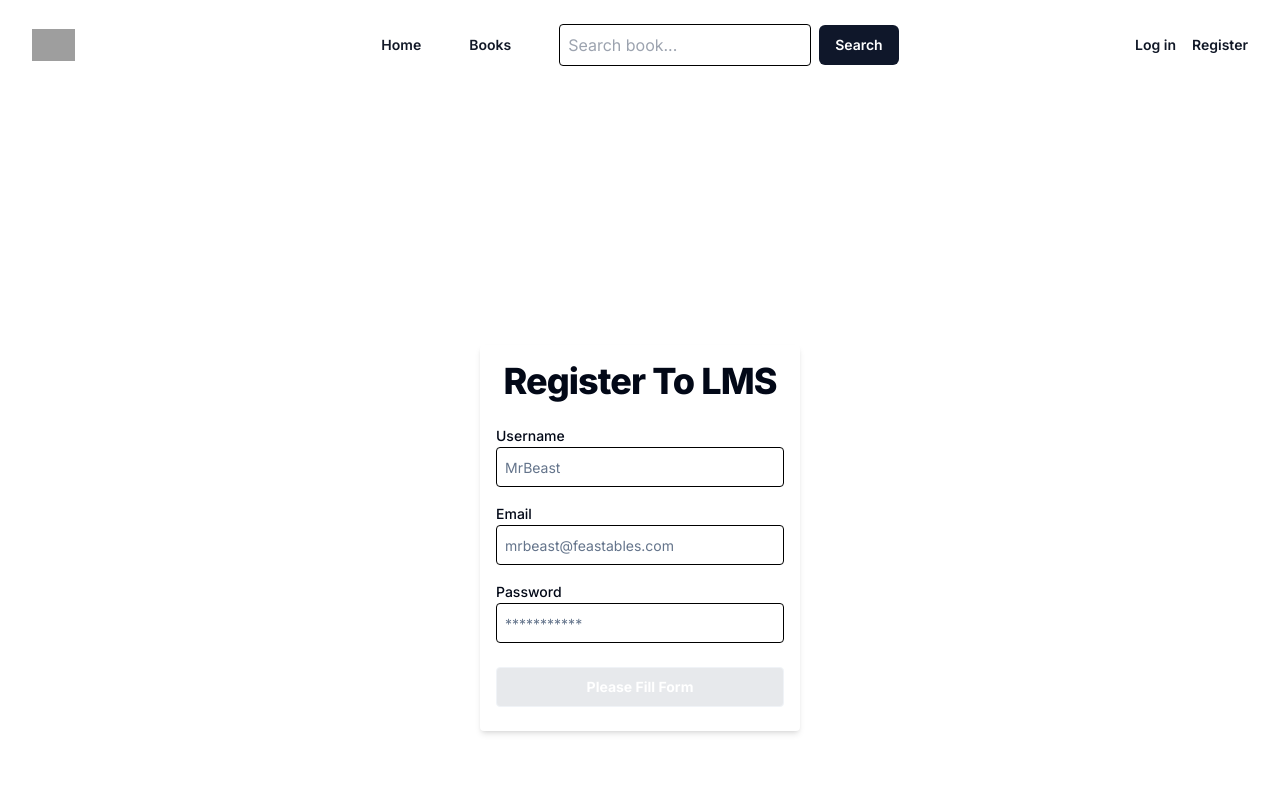
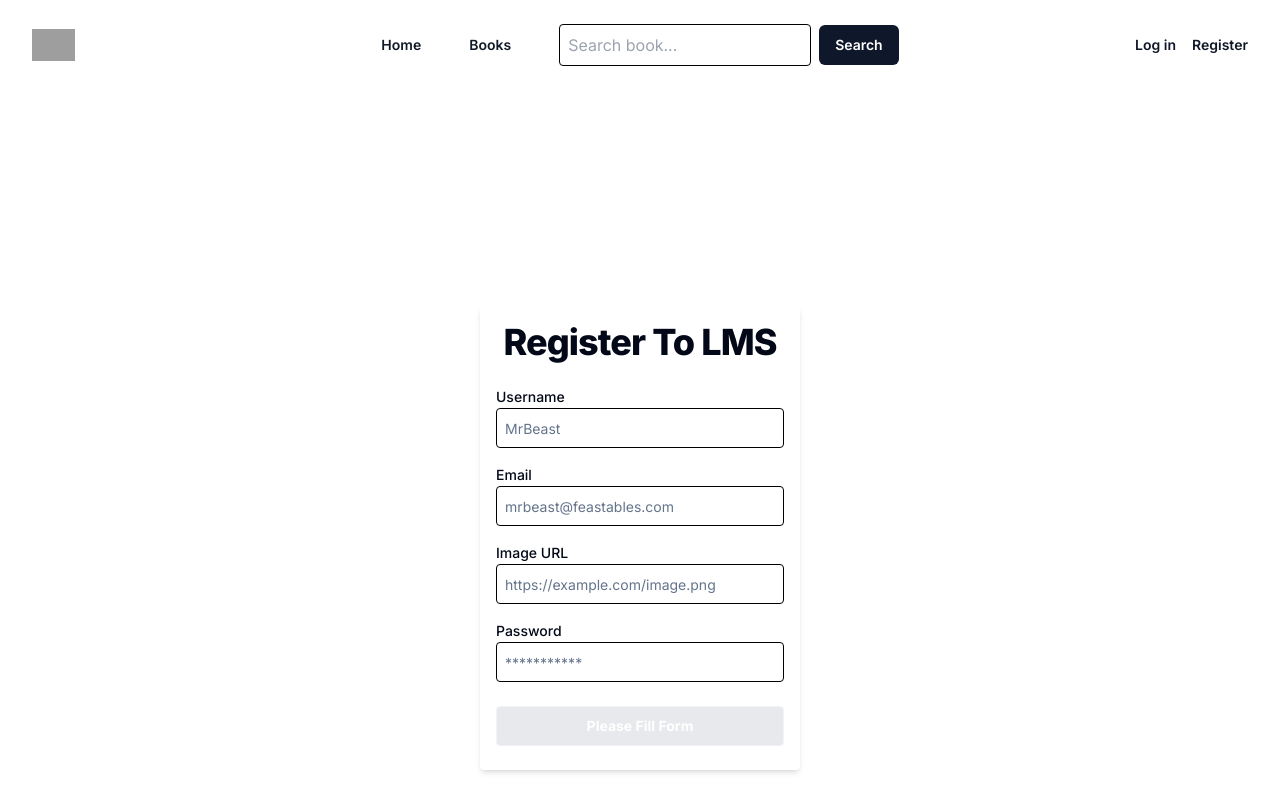
Before and after one commit to AliAsgharGill/Library-Management-System, a Next.js app: page /sign-up in a window 1280 px wide. Shown: the top 812 px of the page. Built offline with nearby package versions, Linux system fonts and the light colour scheme; grey boxes are pictures that could not be loaded.

Commit message:
image added

```diff
--- a/next.config.mjs
+++ b/next.config.mjs
@@ -1,9 +1,23 @@
 const nextConfig = {
   images: {
-      domains: ["i.pinimg.com", "encrypted-tbn0.gstatic.com"],
+    domains: [
+      "i.pinimg.com",
+      "encrypted-tbn0.gstatic.com",
+      "books.google.com.pk",
+      "upload.wikimedia.org",
+      "res.cloudinary.com",
+      "i0.wp.com",
+      "encrypted-tbn0.gstatic.com",
+      "cdn.britannica.com",
+      "books.google.com.pk",
+      "assets-eu-01.kc-usercontent.com",
+      "gufhtugu.com",
+      "upload.wikimedia.org",
+      "cdn.thinglink.me",
+    ],
   },
   async middleware() {
-      const { middleware } = await import('./middleware.ts');
+    const { middleware } = await import("./middleware.ts");
     return middleware;
   },
 };
--- a/src/app/(auth)/sign-up/page.tsx
+++ b/src/app/(auth)/sign-up/page.tsx
@@ -25,6 +25,7 @@ const SignupForm = () => {
     defaultValues: {
       username: "",
       email: "",
+      image: "",
       password: "",
       is_active: true,
       role: "student",
@@ -49,7 +50,7 @@ const SignupForm = () => {
       );
       toast({
         title: "Success",
-        description: response.data,
+        description: "Registered successfully",
       });
       console.log("Registered successfully:", response.data);
 
@@ -139,6 +140,33 @@ const SignupForm = () => {
               {errors.email?.message}
             </p>
           </div>
+          {/* user image url */}
+          <div className="flex justify-start  text-start flex-col my-2">
+            <Label className="my-1" htmlFor="image">
+              Image URL
+            </Label>
+            <Input
+              type="text"
+              id="image"
+              placeholder="https://example.com/image.png"
+              className="border border-black rounded p-2"
+              {...register("image", {
+                // we can do custom validation using the validate function
+                validate: {
+                  notAllowed: (fieldValue) => {
+                    return (
+                      fieldValue.startsWith("http") ||
+                      "Please enter a valid image url with https or http"
+                    );
+                  },
+                },
+              })}
+            />
+            {/* In any error case of current field error message will shown because we get errors from formState */}
+            <p className=" text-sm text-red-500 my-1">
+              {errors.image?.message}
+            </p>
+          </div>
 
           {/* Password */}
           <div className="flex justify-start  text-start flex-col my-2">
--- a/src/app/dashboard/page.tsx
+++ b/src/app/dashboard/page.tsx
@@ -17,6 +17,7 @@ import axios from "axios";
 import { toast } from "@/components/ui/use-toast";
 import { bookTypes } from "@/types/bookDetails";
 import { useRouter } from "next/navigation";
+import Image from "next/image";
 
 const Dashboard = () => {
   const [bookDetails, setBookDetails] = useState({
@@ -24,6 +25,7 @@ const Dashboard = () => {
     name: "",
     genre: "",
     author: "",
+    image_url: "",
   });
   const [books, setBooks] = useState([]);
   const [isEdit, setIsEdit] = useState(false);
@@ -59,7 +61,7 @@ const Dashboard = () => {
     setDialogOpen(true);
   };
 
-  const handleDelete = async (bookId: number) => {
+  const handleDelete = async (bookId: string) => {
     const accessToken = localStorage.getItem("access_token");
     try {
       await axios.delete(`http://192.168.0.247:8000/book/${bookId}`, {
@@ -137,7 +139,13 @@ const Dashboard = () => {
               variant="default"
               onClick={() => {
                 setIsEdit(false);
-                setBookDetails({ id: null, name: "", genre: "", author: "" });
+                setBookDetails({
+                  id: null,
+                  name: "",
+                  genre: "",
+                  author: "",
+                  image_url: "",
+                });
                 setDialogOpen(true);
               }}
             >
@@ -183,6 +191,17 @@ const Dashboard = () => {
                   className="col-span-3"
                 />
               </div>
+              <div className="flex flex-col justify-start text-start gap-4">
+                <Label htmlFor="image_url" className="">
+                  Image URL
+                </Label>
+                <Input
+                  id="image_url"
+                  value={bookDetails.image_url}
+                  onChange={handleChange}
+                  className="col-span-3"
+                />
+              </div>
             </div>
             <DialogFooter>
               <Button type="button" onClick={handleSaveBook}>
@@ -204,6 +223,7 @@ const Dashboard = () => {
                   key={book.id}
                   className="bg-slate-100 overflow-hidden shadow-md rounded-lg transition duration-300 transform hover:scale-105 hover:shadow-xl"
                 >
+                  <div className=" flex justify-between items-center px-4 py-3">
                     <div className="px-4 py-3">
                       <h3 className="text-lg font-semibold text-gray-900">
                         {book.name}
@@ -211,7 +231,16 @@ const Dashboard = () => {
                       <p className="text-sm text-gray-600">
                         Author: {book.author}
                       </p>
-                    <p className="text-sm text-gray-700">Genre: {book.genre}</p>
+                      <p className="text-sm text-gray-700">
+                        Genre: {book.genre}
+                      </p>
+                      <p className="text-sm text-gray-700">
+                        Stock: {book.stock}
+                      </p>
+                    </div>
+                    <div>
+                      <Image src={book?.image_url} alt={book.name} width={150} height={150} className="object-cover" />
+                    </div>
                   </div>
                   <div className="px-4 py-2 flex justify-between items-center">
                     <p>
--- a/src/app/schemas/singup-schema.ts
+++ b/src/app/schemas/singup-schema.ts
@@ -5,16 +5,22 @@ const SignupSchema = z.object({
     .string()
     .min(3, { message: "Username must be at least 3 characters long." })
     .max(10, { message: "Username must be at most 10 characters long." })
-    .regex(/^[a-zA-Z0-9_]*$/, { message: "Username can only contain letters, numbers, and underscores." }),
-  email: z
-    .string()
-    .email({ message: "Please enter a valid email address." }),
+    .regex(/^[a-zA-Z0-9_]*$/, {
+      message: "Username can only contain letters, numbers, and underscores.",
+    }),
+  email: z.string().email({ message: "Please enter a valid email address." }),
+  image: z.string().url({ message: "Please enter a valid image url." }),
   password: z
     .string()
     .min(8, { message: "Password must be at least 8 characters long." })
-    .regex(/^(?=.*[a-z])(?=.*[A-Z])(?=.*\d)(?=.*[@$!%*?&])[A-Za-z\d@$!%*?&]{8,}$/, {
-      message: "Password must include at least one uppercase letter, one lowercase letter, one number, and one special character." })
-    .trim()
+    .regex(
+      /^(?=.*[a-z])(?=.*[A-Z])(?=.*\d)(?=.*[@$!%*?&])[A-Za-z\d@$!%*?&]{8,}$/,
+      {
+        message:
+          "Password must include at least one uppercase letter, one lowercase letter, one number, and one special character.",
+      }
+    )
+    .trim(),
 });
 
 export default SignupSchema;
--- a/src/types/SingupTypes.ts
+++ b/src/types/SingupTypes.ts
@@ -4,6 +4,7 @@ export type SignupFormValues = {
   password: string;
   is_active: boolean;
   role: string;
+  image: string;
 };
 
 export interface SignupApiResponse {
@@ -12,4 +13,5 @@ export interface SignupApiResponse {
   email: string;
   is_active: boolean;
   role: string;
+  image_url: string;
 }
```
Also changed, not shown: src/types/bookDetails.ts (+7 -6 lines). Lines whose indentation alone changed are shown as unchanged.
